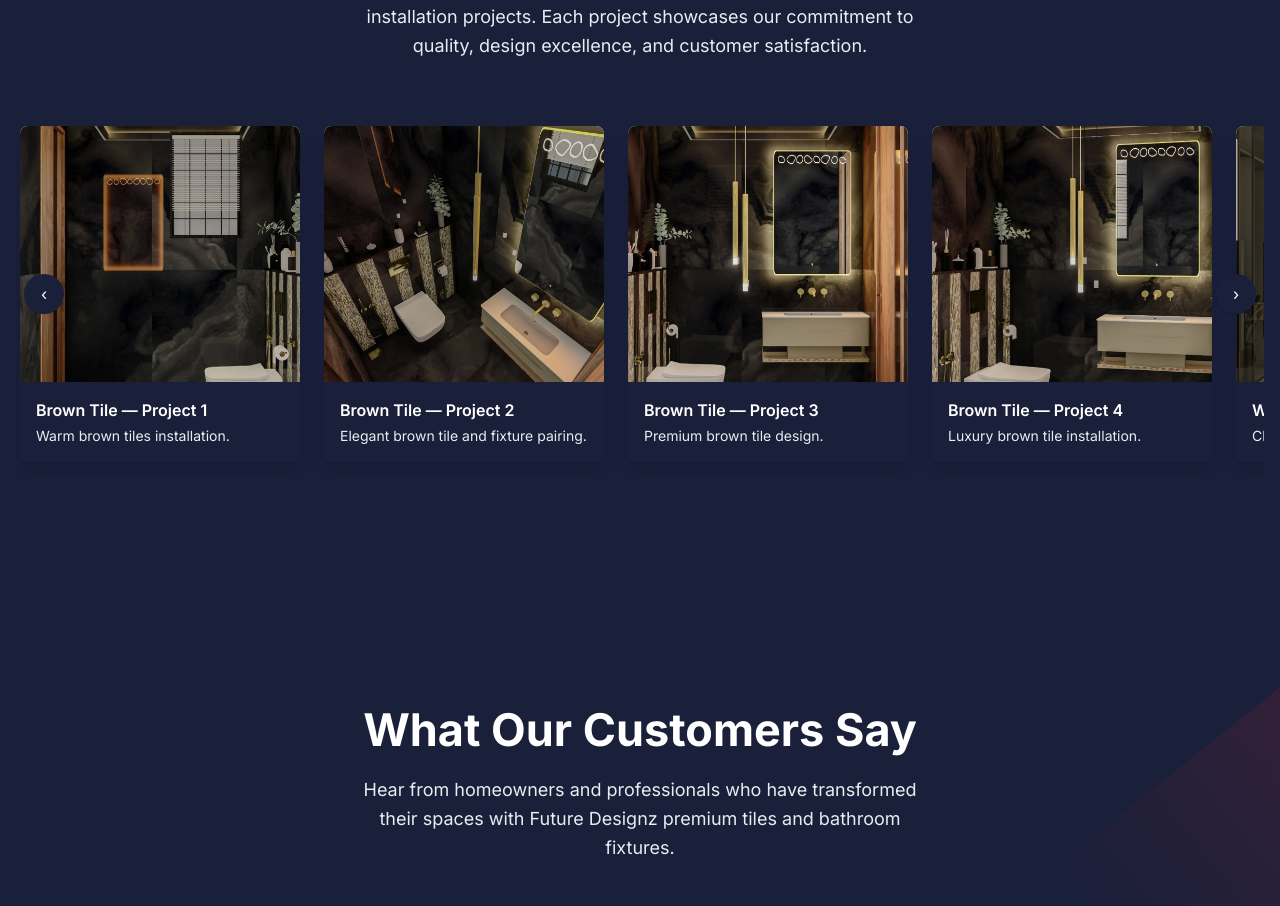
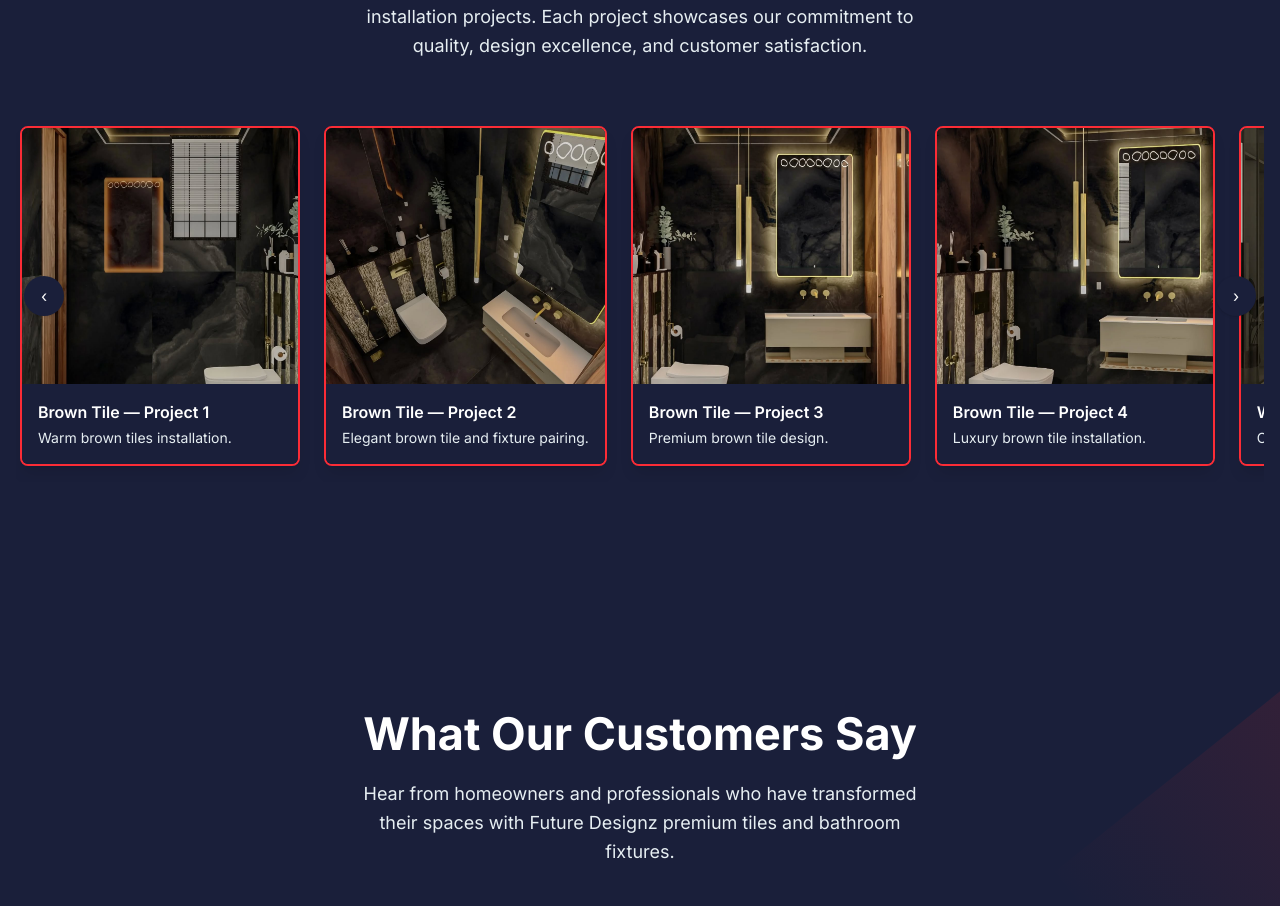
Before and after one commit to jonathan1hivetechsol-bot/Future-Design-new-website, a Next.js app: page / in a window 1280 px wide. Shown: the part 5685-6591 px from the top of the page. Built offline with nearby package versions, Linux system fonts and the light colour scheme.

Commit message:
fix(projects): hover lift, visible in dark mode, red border on project cards

```diff
--- a/src/components/Projects/index.tsx
+++ b/src/components/Projects/index.tsx
@@ -101,14 +101,14 @@ function ProjectsSlider({ projects, onOpenImage }: { projects: any[]; onOpenImag
     el.scrollBy({ left: move, behavior: "smooth" });
   };
 
-  if (isMobile) {
+    if (isMobile) {
     const firstThree = projects.slice(0, 3);
     return (
       <div>
         <div className="grid grid-cols-3 gap-4">
           {firstThree.map((project) => (
-            <div key={project.id} className="overflow-hidden rounded-lg shadow-lg">
-              <div className="relative h-28 w-full overflow-hidden bg-gray-200">
+            <div key={project.id} className="overflow-hidden rounded-lg shadow-lg transform transition-transform duration-300 hover:-translate-y-3 hover:shadow-feature-2 hover:z-20 border-2 border-red-500 opacity-100 dark:opacity-100">
+              <div className="relative h-28 w-full overflow-hidden bg-gray-200 dark:bg-gray-700">
                 <button onClick={() => onOpenImage(project.image)} className="block h-full w-full p-0 m-0 text-left" aria-label={`Open ${project.title} image`}>
                   <Image src={project.image} alt={project.title} fill className="object-cover" />
                 </button>
@@ -129,13 +129,13 @@ function ProjectsSlider({ projects, onOpenImage }: { projects: any[]; onOpenImag
         <div ref={containerRef} className="flex gap-6 overflow-x-auto no-scrollbar py-4 px-1">
           {projects.map((project) => (
             <div key={project.id} className="min-w-[280px] max-w-[320px] flex-shrink-0">
-              <div className="overflow-hidden rounded-lg shadow-lg">
-                <div className="relative h-64 w-full overflow-hidden bg-gray-200">
+              <div className="overflow-hidden rounded-lg shadow-lg transform transition-transform duration-300 hover:-translate-y-3 hover:shadow-feature-2 hover:z-20 border-2 border-red-500 opacity-100 dark:opacity-100">
+                <div className="relative h-64 w-full overflow-hidden bg-gray-200 dark:bg-gray-700">
                   <button onClick={() => onOpenImage(project.image)} className="block h-full w-full p-0 m-0 text-left" aria-label={`Open ${project.title} image`}>
                     <Image src={project.image} alt={project.title} fill className="object-cover transition-transform duration-300 hover:scale-110" />
                   </button>
                 </div>
-                <div className="bg-white p-4 dark:bg-gray-800">
+                <div className="bg-white p-4 dark:bg-gray-800 opacity-100 dark:opacity-100">
                   <h3 className="mb-1 text-md font-semibold text-black dark:text-white">{project.title}</h3>
                   <p className="text-sm text-body-color dark:text-body-color-dark">{project.description}</p>
                 </div>
```
